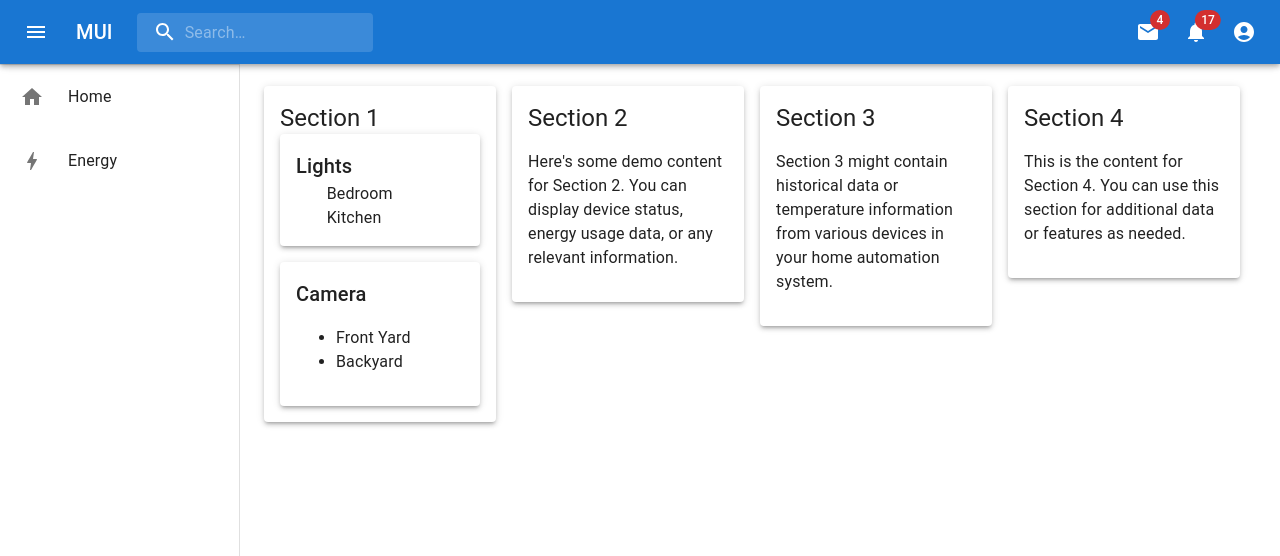
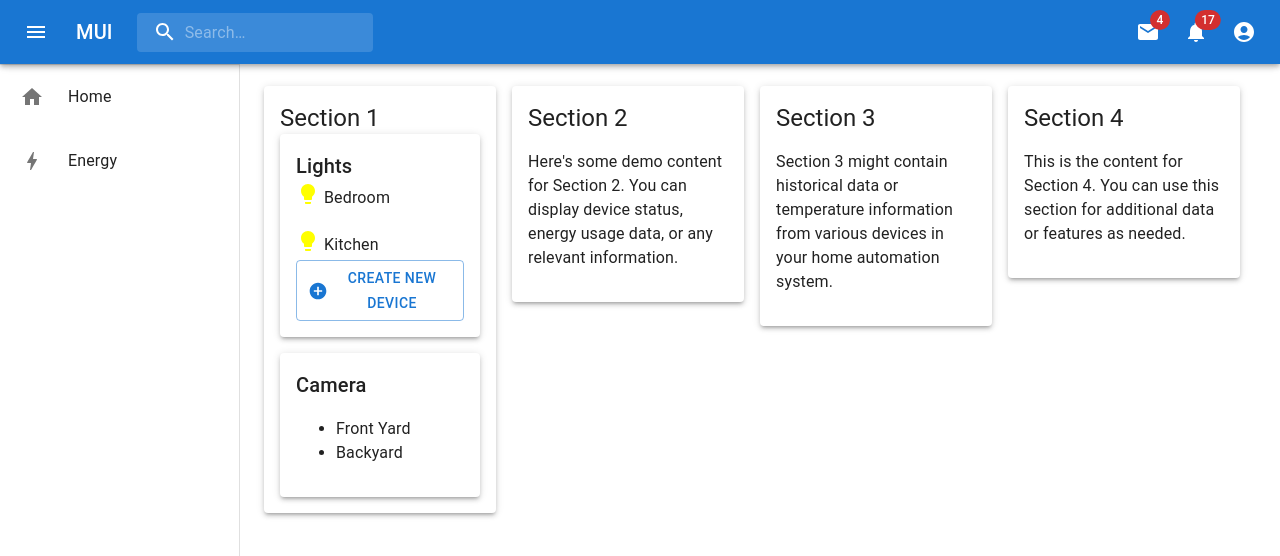
Before and after one commit to masum-rayhan/Frontend-Homee, a React (Vite) app: page / in a window 1280 px wide. Shown: the top 556 px of the page. Built offline with nearby package versions, Linux system fonts and the light colour scheme.

Commit message:
feat: Adding Device component for toggle the device logo

```diff
--- /dev/null
+++ b/src/components/layout/Device.jsx
@@ -0,0 +1,26 @@
+import React from "react";
+import LightbulbIcon from "@mui/icons-material/Lightbulb";
+import LightbulbOutlinedIcon from "@mui/icons-material/LightbulbOutlined";
+
+const Device = ({ isOn, onClick }) => {
+  const handleToggle = () => {
+    onClick(!isOn); // Toggle the state when clicked
+  };
+
+  return (
+    <div
+      onClick={handleToggle}
+      style={{
+        cursor: "pointer",
+        display: "inline-block",
+        width: "24px",
+        height: "24px",
+        color: isOn ? "yellow" : "inherit", // Set color to yellow when on
+      }}
+    >
+      {isOn ? <LightbulbIcon /> : <LightbulbOutlinedIcon />}
+    </div>
+  );
+};
+
+export default Device;
--- a/src/components/layout/index.js
+++ b/src/components/layout/index.js
@@ -1,4 +1,5 @@
 import Navbar from "./Navbar";
 import Sidebar from "./Sidebar";
+import Device from "./Device";
 
-export { Navbar, Sidebar };
+export { Navbar, Sidebar, Device };
--- a/src/pages/Home.jsx
+++ b/src/pages/Home.jsx
@@ -1,9 +1,23 @@
-import React from "react";
+import React, { useState } from "react";
 import Navbar from "../components/layout/Navbar";
-import { Sidebar } from "../components/layout";
-import { Box, Grid, Paper, Typography } from "@mui/material";
+import { Device, Sidebar } from "../components/layout";
+import { Box, Button, Grid, Paper, Stack, Typography } from "@mui/material";
+import AddCircleIcon from '@mui/icons-material/AddCircle';
 
 export const Home = () => {
+  // Example state for managing the light state
+  const [lights, setLights] = useState([
+    { isOn: true },
+    { isOn: false },
+  ]);
+
+  // Function to toggle the light state
+  const handleLightToggle = (index, newState) => {
+    const updatedLights = [...lights];
+    updatedLights[index].isOn = newState;
+    setLights(updatedLights);
+  };
+
   return (
     <>
       <Navbar />
@@ -25,16 +39,18 @@ export const Home = () => {
                     <Paper elevation={3} sx={{ padding: 2 }}>
                       <Typography variant="h6">Lights</Typography>
 
+                      {/* Light Items */}
+                      <Stack spacing={2}>
                         {/* Light Item 1 */}
-                      <Grid container alignItems="center" spacing={2}>
+                        <Grid container alignItems="center">
                           {/* Light Logo */}
                           <Grid item xs={2}>
-                          {/* Replace this with your light logo */}
-                          {/* <img
-                            src="light_logo.png"
-                            alt="Light Logo"
-                            style={{ width: "100%" }}
-                          /> */}
+                            <Device
+                              isOn={lights[0].isOn}
+                              onClick={(newState) =>
+                                handleLightToggle(0, newState)
+                              }
+                            />
                           </Grid>
                           {/* Room Name */}
                           <Grid item xs={6}>
@@ -48,15 +64,15 @@ export const Home = () => {
                         </Grid>
 
                         {/* Light Item 2 */}
-                      <Grid container alignItems="center" spacing={2}>
+                        <Grid container alignItems="center">
                           {/* Light Logo */}
                           <Grid item xs={2}>
-                          {/* Replace this with your light logo */}
-                          {/* <img
-                            src="light_logo.png"
-                            alt="Light Logo"
-                            style={{ width: "100%" }}
-                          /> */}
+                            <Device
+                              isOn={lights[0].isOn}
+                              onClick={(newState) =>
+                                handleLightToggle(0, newState)
+                              }
+                            />
                           </Grid>
                           {/* Room Name */}
                           <Grid item xs={6}>
@@ -70,6 +86,22 @@ export const Home = () => {
                         </Grid>
 
                         {/* Add more light items here */}
+                      </Stack>
+
+                      {/* Create New Device */}
+                      <Grid
+                        container
+                        justifyContent="center"
+                        alignItems="center"
+                      >
+                        <Button
+                          variant="outlined"
+                          color="primary"
+                          startIcon={<AddCircleIcon />} // Import AddIcon from MUI
+                        >
+                          Create New Device
+                        </Button>
+                      </Grid>
                     </Paper>
                   </Grid>
 
```
Lines whose indentation alone changed are shown as unchanged.
